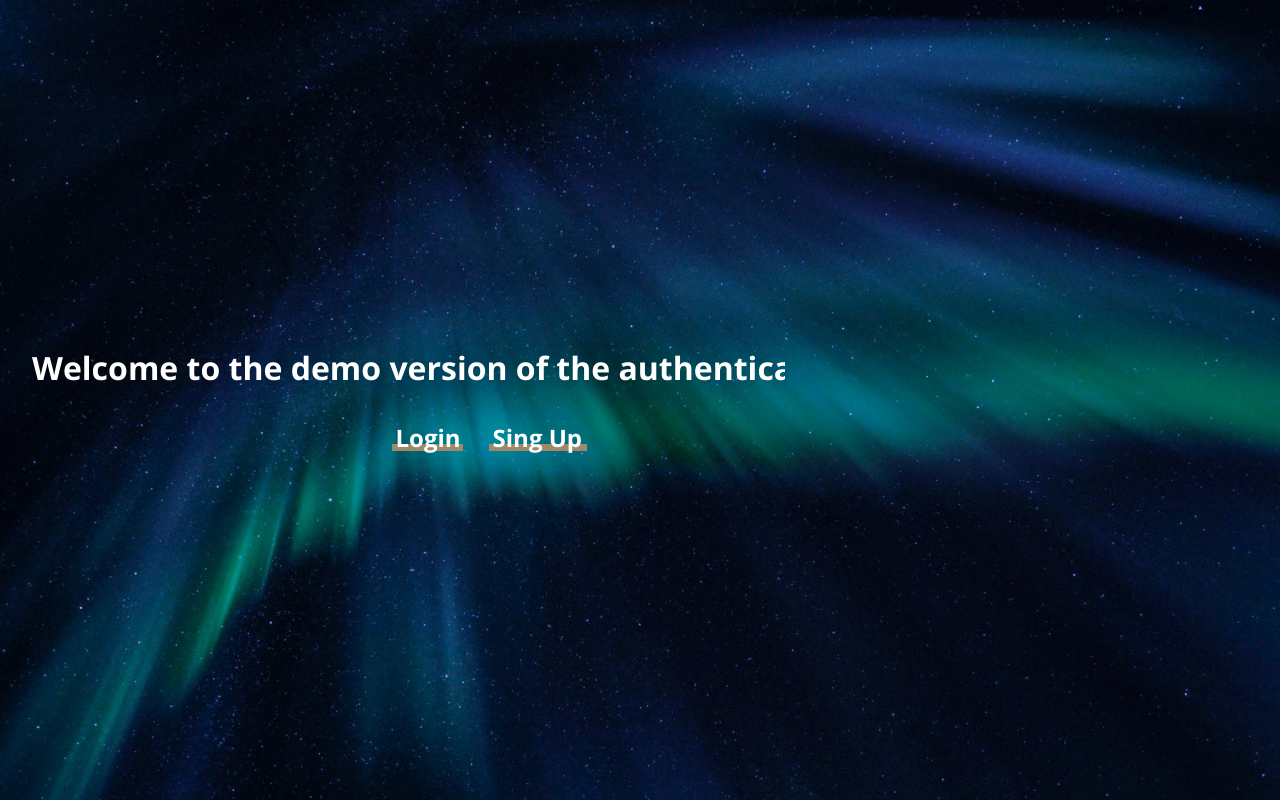
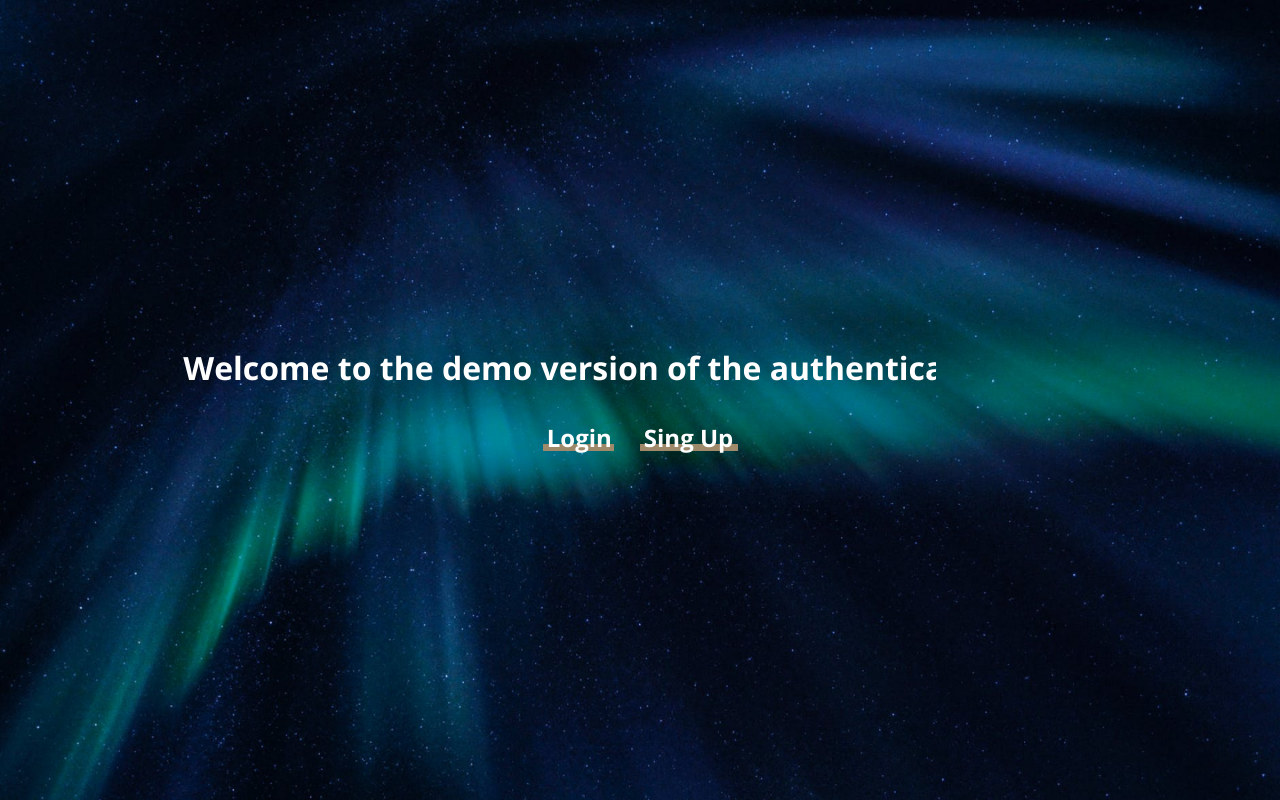
Before and after one commit to drjbrn/auth-page-demo, a React (Create React App) app in the folder authorization-app/: page / in a window 1280 px wide. Built offline with nearby package versions, Linux system fonts and the light colour scheme; the HTML template or start-up script is replaced by a standard one.

Commit message:
feat: add style for adaptive

```diff
--- a/authorization-app/src/App.scss
+++ b/authorization-app/src/App.scss
@@ -1,11 +1,30 @@
-@import 'styles/vars.scss';
+@import 'styles/vars';
+@import 'styles/media-mixins';
 
 .app {
   color: $white;
   min-height: 100vh;
+}
+
+.container {
+  height: 100vh;
   display: flex;
-  justify-items: center;
   align-items: center;
+  justify-content: center;
+  margin: 0 auto;
+
+  @include for-tablet {
+    width: 625px;
+  }
+
+  @include for-phone-landscape {
+    width: 470px;
+  }
+
+  @include for-phone {
+    width: auto;
+    margin: 0 15px;
+  }
 }
 
 .switch {
```
